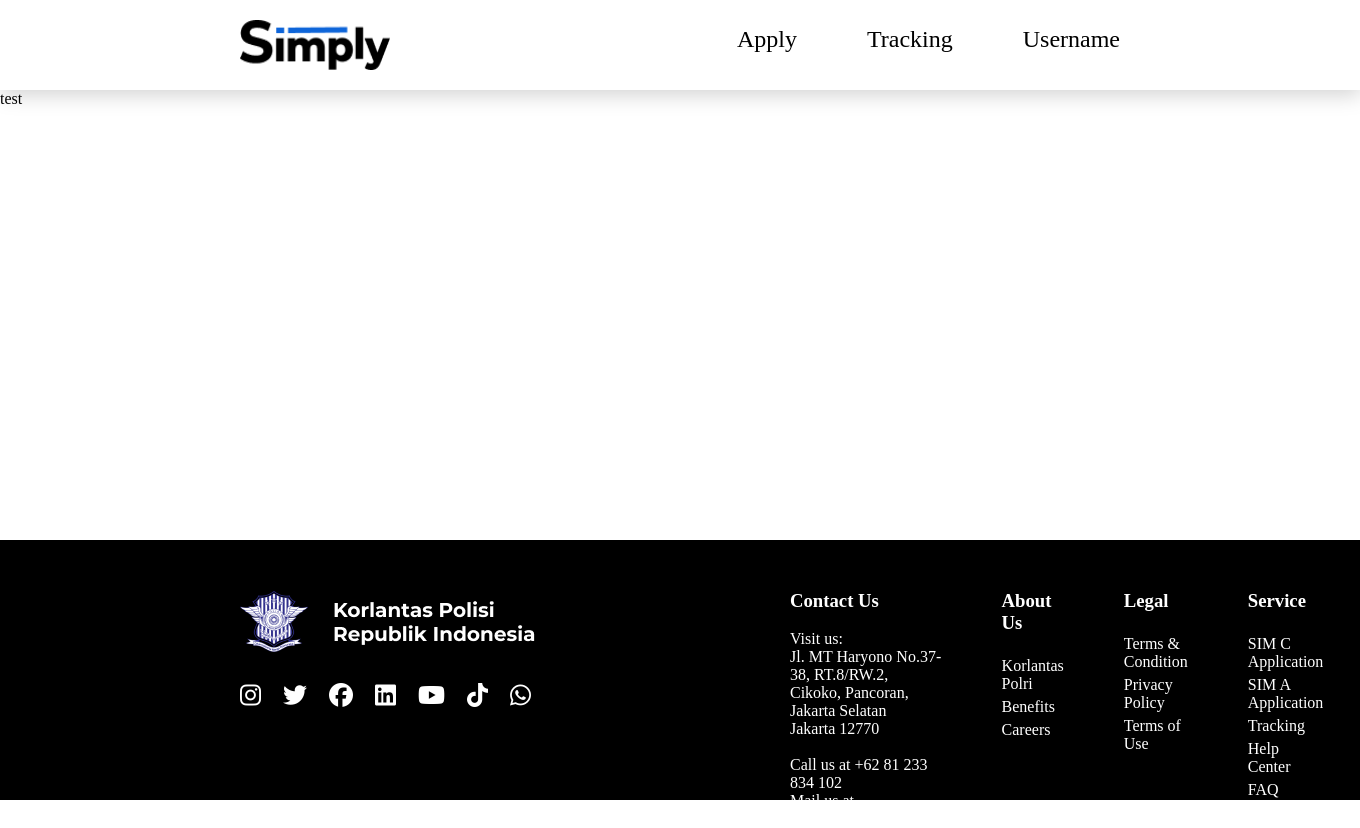
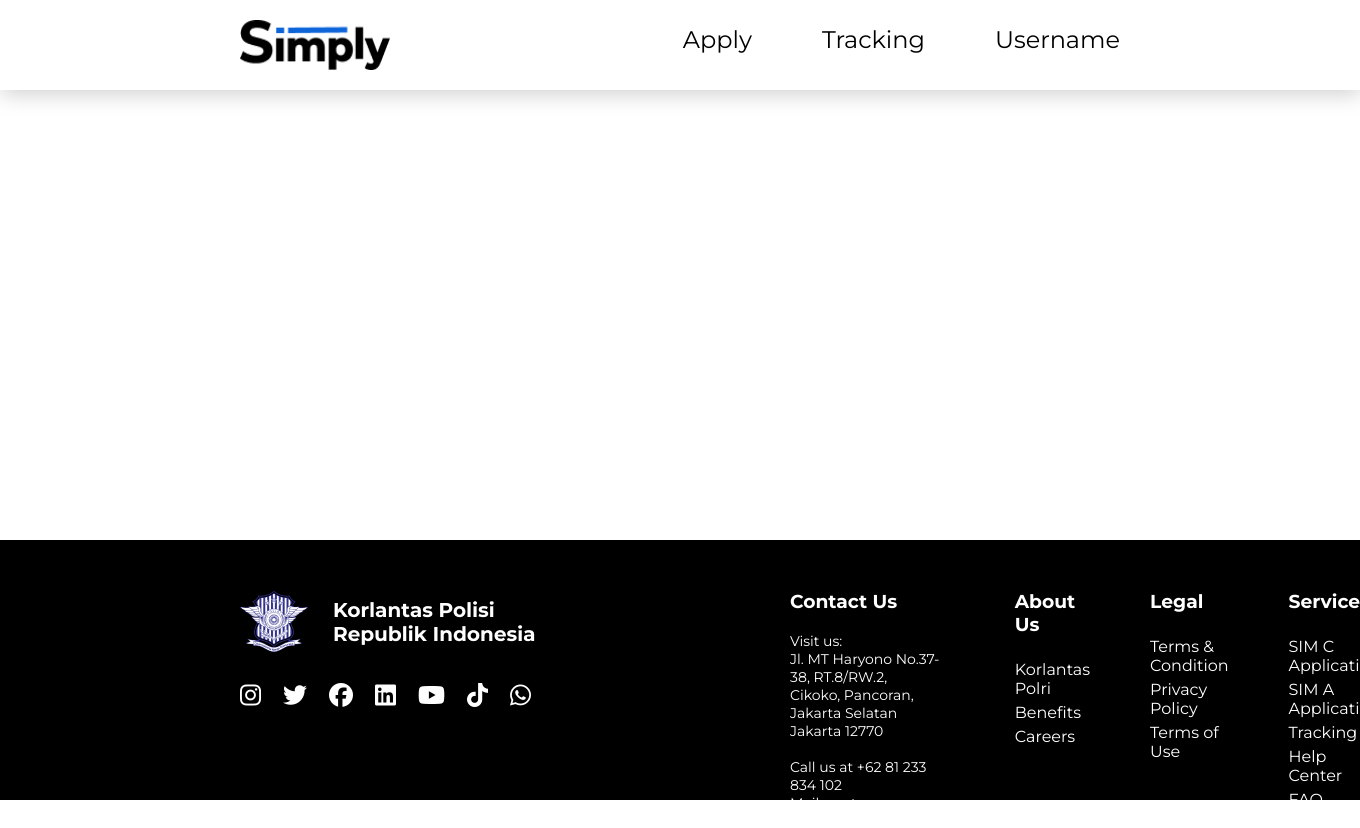
Before and after one commit to kecoaktempur/Simply, a Django app: page / in a window 1360 px wide. After the commit the page ends 800 px from the top, so only its background shows below. Run offline with Django 4.2, Linux system fonts and the light colour scheme; some libraries are stand-ins or nearby versions.

Commit message:
footer sudah aman

```diff
--- a/Simply_Client/static/css/base.css
+++ b/Simply_Client/static/css/base.css
@@ -4,7 +4,7 @@
 }
 
 body {
-    font-family: 'Montserrat';
+  font-family: "Montserrat", sans-serif;
 }
 
 nav {
@@ -38,18 +38,18 @@ nav a {
 nav a span {
   width: 0;
   height: 4px;
-    background-color: #0E65D9;
+  background-color: #0e65d9;
   bottom: -8px;
   border-radius: 2px;
   -webkit-border-radius: 2px;
   -moz-border-radius: 2px;
   -ms-border-radius: 2px;
   -o-border-radius: 2px;
-    transition: all .5s ease;
-    -webkit-transition: all .5s ease;
-    -moz-transition: all .5s ease;
-    -ms-transition: all .5s ease;
-    -o-transition: all .5s ease;
+  transition: all 0.5s ease;
+  -webkit-transition: all 0.5s ease;
+  -moz-transition: all 0.5s ease;
+  -ms-transition: all 0.5s ease;
+  -o-transition: all 0.5s ease;
   align-items: center;
 }
 
@@ -64,7 +64,7 @@ nav a:hover span {
 }
 
 footer {
-    position: absolute;
+  position: fixed;
   bottom: 0;
   width: 100%;
   height: 260px;
@@ -110,3 +110,7 @@ footer {
   text-decoration: none;
   color: #fff;
 }
+
+.tab-contact-us p {
+  font-size: 14px;
+}
--- a/Simply_Client/templates/base.html
+++ b/Simply_Client/templates/base.html
@@ -5,6 +5,9 @@
     <meta charset="UTF-8">
     <meta name="viewport" content="width=device-width, initial-scale=1.0">
     <script src="https://kit.fontawesome.com/ffebcdddeb.js" crossorigin="anonymous"></script>
+    <link rel="preconnect" href="https://fonts.googleapis.com">
+    <link rel="preconnect" href="https://fonts.gstatic.com" crossorigin>
+    <link href="https://fonts.googleapis.com/css2?family=Montserrat:ital,wght@0,200;0,400;0,700;1,400&display=swap" rel="stylesheet">
     {% load static %}
     {% block style%}{% endblock %}
     <link rel="stylesheet" href="{% static 'css/base.css' %}">
@@ -53,9 +56,9 @@
                 <div class="tab-list">
                     <h3>About Us</h3>
                     </br>
-                    <a href="">Korlantas Polri</a>
-                    <a href="">Benefits</a>
-                    <a href="">Careers</a>
+                    <a style="" href="">Korlantas Polri</a>
+                    <a style="" href="">Benefits</a>
+                    <a style="" href="">Careers</a>
                 </div>
                 <div class="tab-list">
                     <h3>Legal</h3>
--- a/Simply_Client/templates/home.html
+++ b/Simply_Client/templates/home.html
@@ -2,7 +2,8 @@
 <link rel="stylesheet" href="{% static 'css/home.css' %}" />
 {% endblock %} {% block title %} Welcome {% endblock %} {% block content %}
 
-<div class="cobak">
-    test
+<div class="containerch">
+
 </div>
+
 {% endblock %}
```
Lines whose indentation alone changed are shown as unchanged.
